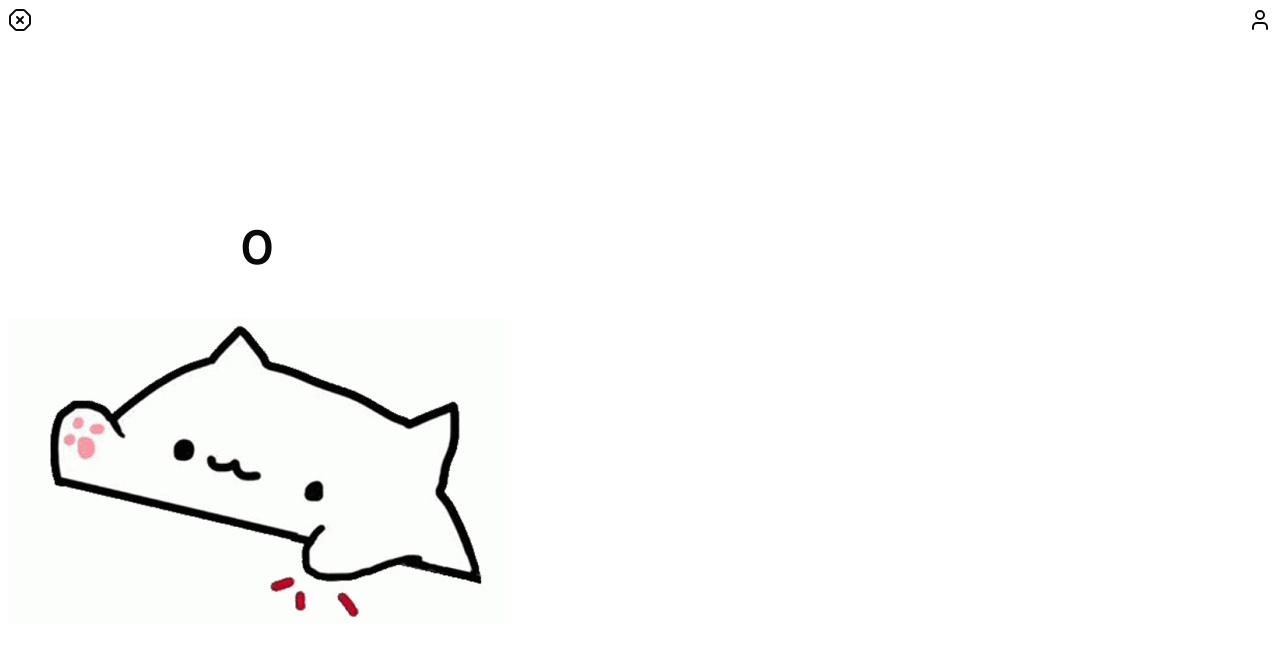
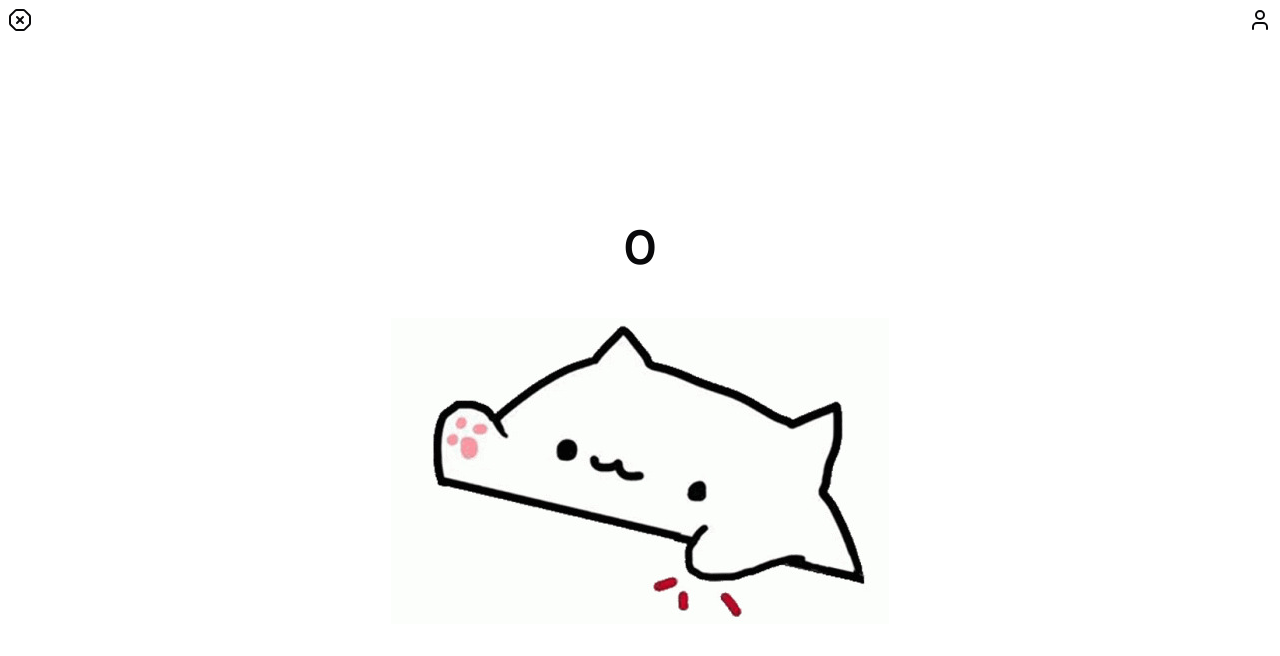
Before and after one commit to B-bsw/bongo, a Next.js app: page / in a window 1280 px wide. Shown: the top 656 px of the page. Built offline with nearby package versions, Linux system fonts and the light colour scheme; a web font is replaced by a local one.

Commit message:
fix scroll

```diff
--- a/src/app/style/app.css
+++ b/src/app/style/app.css
@@ -181,3 +181,7 @@
     @apply bg-background text-foreground;
   }
 }
+
+html, body {
+  overflow: hidden;
+}
--- a/src/components/layout/LayoutMain.tsx
+++ b/src/components/layout/LayoutMain.tsx
@@ -21,7 +21,7 @@
                     <DialogInfo />
                     <DialogProfile />
                 </nav>
-                <main className="flex flex-1 items-center">{children}</main>
+                <main className="flex flex-1 items-center justify-center">{children}</main>
             </div>
         </LayoutMainContext.Provider>
     )
```
